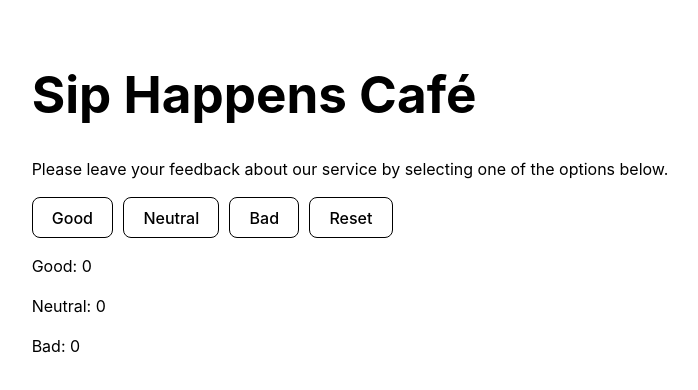
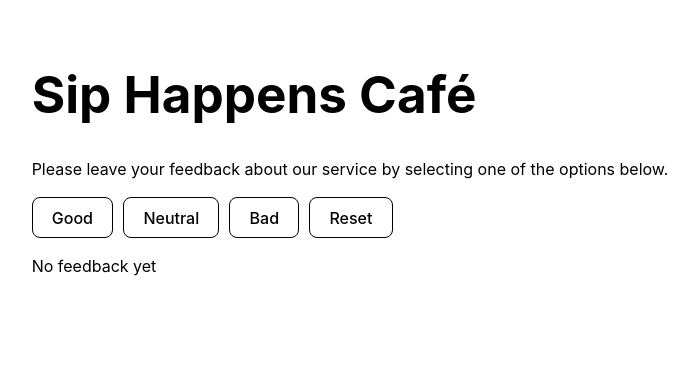
Before and after one commit to AlexSandr90/goit-react-hw-02, a React (Vite) app: page / in a window 1280 px wide. Shown: the top 390 px of the page, without its empty margins (290-988 px from the left). Built offline with nearby package versions, Linux system fonts and the light colour scheme.

Commit message:
added conditional rendering

```diff
--- a/src/App.tsx
+++ b/src/App.tsx
@@ -1,6 +1,6 @@
 import { useState } from 'react';
 import './App.css';
-import { Description, Feedback, Options } from './components';
+import { Description, Feedback, Notification, Options } from './components';
 import { StatsType } from './types';
 
 const App = () => {
@@ -10,19 +10,22 @@ const App = () => {
     bad: 0,
   });
 
+  const { bad, good, neutral } = stats;
+
   const updateFeedback = (type: keyof StatsType) => {
-    //@ts-ignore
-    setStats(prevStats => ({
+    setStats((prevStats: StatsType) => ({
       ...prevStats,
       [type]: prevStats[type] + 1,
     }));
   };
 
+  const totalFeedback = bad + good + neutral;
+
   return (
     <>
       <Description />
       <Options updateFeedback={updateFeedback} />
-      <Feedback stats={stats} />
+      {totalFeedback > 0 ? <Feedback stats={stats} /> : <Notification />}
     </>
   );
 };
--- a/src/components/index.ts
+++ b/src/components/index.ts
@@ -1,3 +1,4 @@
 export { default as Description } from './description/Description';
 export { default as Feedback } from './feedback/Feedback';
 export { default as Options } from './options/Options';
+export { default as Notification } from './notification/Notification';
--- /dev/null
+++ b/src/components/notification/Notification.module.css
@@ -0,0 +1,3 @@
+.notification {
+    margin-top: 16px;
+}
--- /dev/null
+++ b/src/components/notification/Notification.tsx
@@ -0,0 +1,7 @@
+import classes from './Notification.module.css'
+
+const Notification = () => {
+  return <div className={classes.notification}>No feedback yet</div>;
+};
+
+export default Notification;
```
